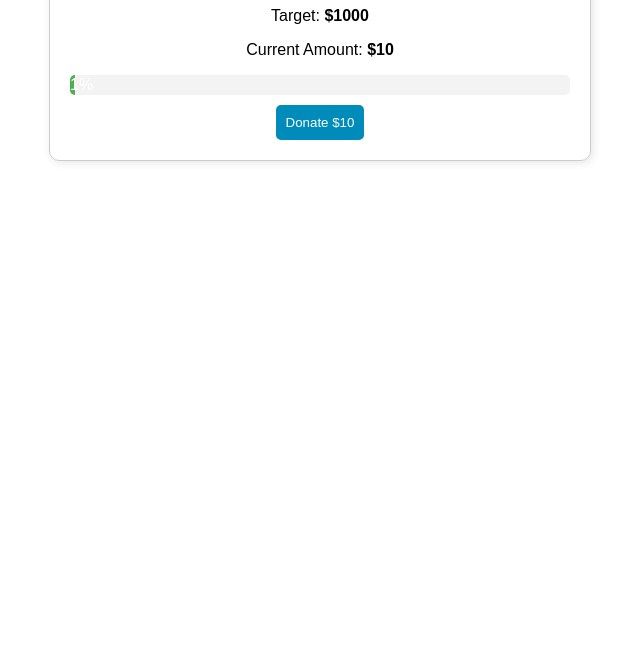
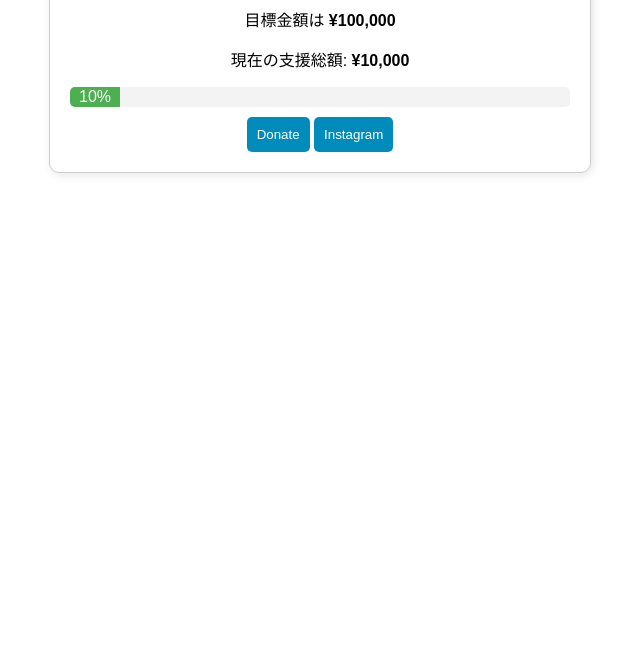
Before and after one commit to ryuichi-sumida/crowdfunding-page, a plain HTML site: page index.html in a window 1280 px wide. Shown: the part 144-800 px from the top of the page, without its empty margins (320-960 px from the left). Drawn offline with Linux system fonts and the light colour scheme.

Commit message:
Update index.html

```diff
--- a/index.html
+++ b/index.html
@@ -49,34 +49,40 @@
 </head>
 <body>
     <div class="container">
-        <h1>Support Our Cause</h1>
-        <p>Target: <strong>$1000</strong></p>
-        <p>Current Amount: <strong id="current-amount">$10</strong></p>
+        <h1>BAOBAB</h1>
+        <p>目標金額は <strong id="target-amount"></strong></p>
+        <p>現在の支援総額: <strong id="current-amount"></strong></p>
         <div class="progress-bar">
-            <div class="progress" id="progress" style="width: 1%">1%</div>
+            <div class="progress" id="progress">1%</div>
         </div>
-        <button onclick="donate()">Donate $10</button>
+        <button onclick="donate()">Donate</button>
+        <button onclick="instagram()">Instagram</button>
     </div>
 
     <script>
-        let currentAmount = 10;
-        const targetAmount = 1000;
+        // Define target and current amount once
+        let currentAmount = 10000; // Change here if needed
+        const targetAmount = 100000; // Change here if needed
 
         function updateProgress() {
             let percentage = (currentAmount / targetAmount) * 100;
             document.getElementById("progress").style.width = percentage + "%";
             document.getElementById("progress").textContent = Math.round(percentage) + "%";
-            document.getElementById("current-amount").textContent = "$" + currentAmount;
+
+            // Format numbers with commas
+            document.getElementById("current-amount").textContent = "¥" + currentAmount.toLocaleString();
+            document.getElementById("target-amount").textContent = "¥" + targetAmount.toLocaleString();
         }
 
         function donate() {
-            currentAmount += 10;
-            if (currentAmount > targetAmount) {
-                currentAmount = targetAmount;
-            }
-            updateProgress();
+            window.location.href = "https://college.co.jp/user/1821/view"; // Replace with your actual donation page URL
         }
 
+        function instagram() {
+            window.location.href = "https://www.instagram.com/baobab_cambodia/?igshid=YmMyMTA2M2Y%3D"; // Replace with your actual Instagram page URL
+        }
+
+        // Update the UI when the page loads
         updateProgress();
     </script>
 </body>
```
